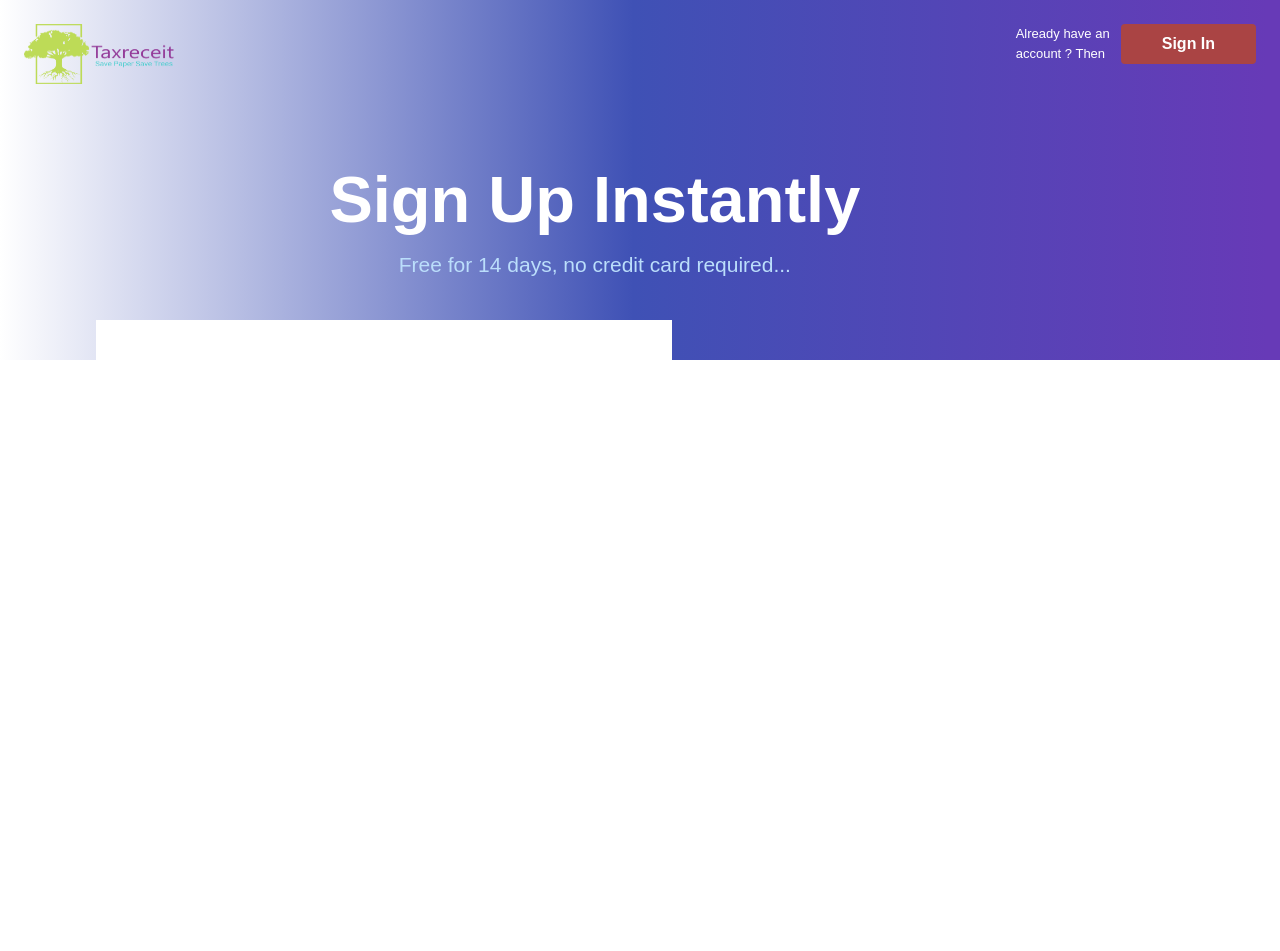
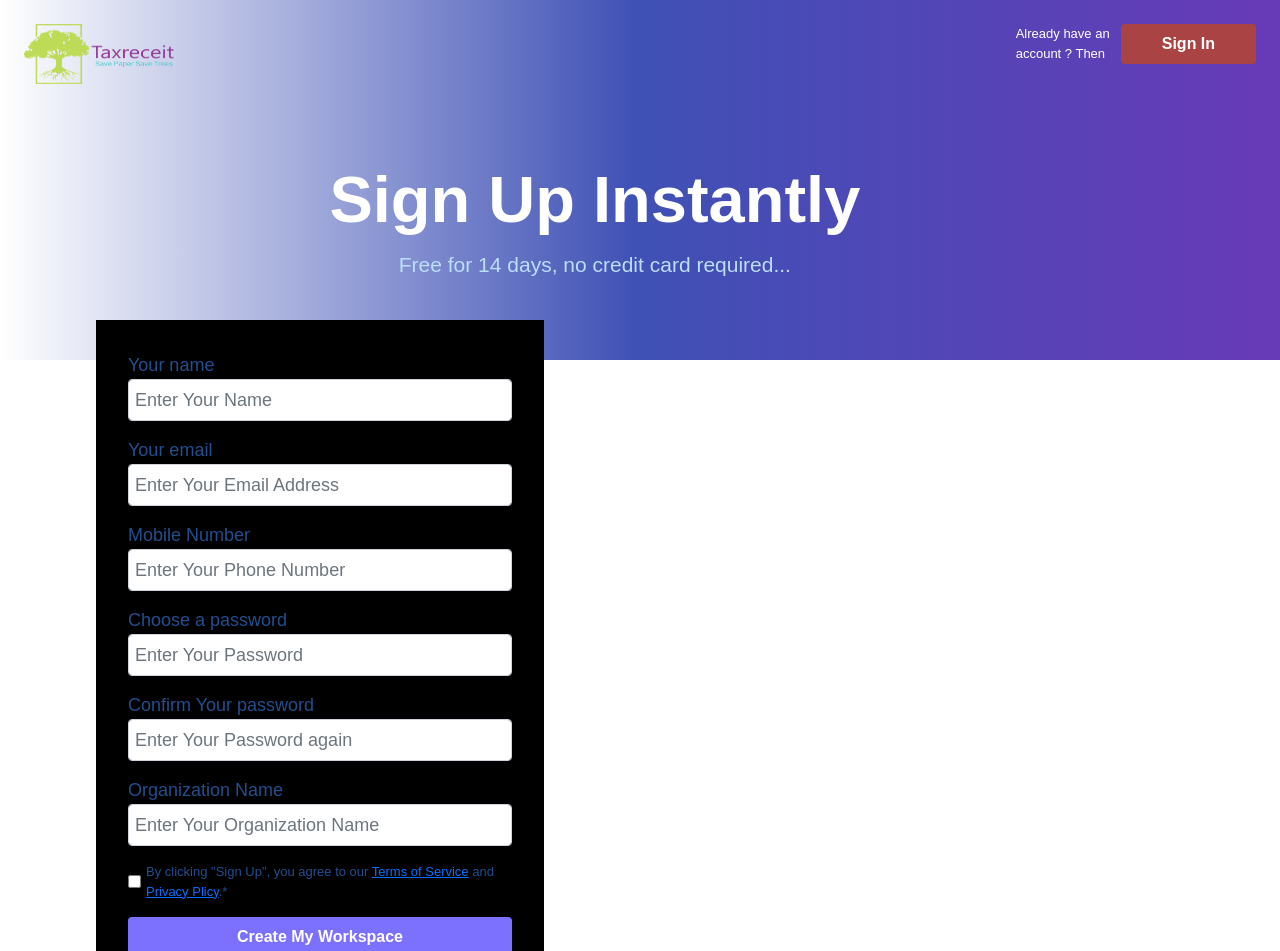
Before and after one commit to 9944098125/tax_receipt, a React (Create React App) app: page /register in a window 1280 px wide. Shown: the top 951 px of the page. Before the commit the page ends 800 px from the top, so only its background shows below. Built offline with nearby package versions, Linux system fonts and the light colour scheme.

Commit message:
register page half completed

```diff
--- a/src/App.css
+++ b/src/App.css
@@ -106,3 +106,23 @@
   width: 100%;
   cursor: pointer;
 }
+
+.label {
+  font-size: small;
+  color: #234e8e;
+  margin-left: 5px;
+}
+
+.register-fields {
+  width:100%;
+  line-height: 1.75rem;
+  outline: none !important;
+  border-radius: 4px;
+  font-size: 1.125rem;
+  color: #536f94 !important;
+  border-width: 1px;
+  padding: 6px 6px;
+  background-color: #ffffff;
+  --tw-border-opacity: 0;
+  --tw-bg-opacity:1;
+}
--- a/src/Components/Registration/Registration.jsx
+++ b/src/Components/Registration/Registration.jsx
@@ -1,6 +1,6 @@
 import { Box, Typography } from "@mui/material";
-import React, { Fragment } from "react";
-import { useNavigate } from "react-router-dom";
+import React, { Fragment, useState } from "react";
+import { Link, useNavigate } from "react-router-dom";
 import saveTree from "../../Assets/saveTree.png";
 import { Formik, Form, Field } from "formik";
 
@@ -18,7 +18,12 @@ function Registration() {
     password: "",
     confirmPassword: "",
     org: "",
-    terms: false,
+  };
+
+  const [terms, setTerms] = useState(false);
+
+  const onCheckingInput = (e) => {
+    setTerms(!terms);
   };
 
   function validate(values) {
@@ -42,8 +47,9 @@ function Registration() {
     if (!values.org) {
       errors.org = "Your Organization name is required";
     }
-    if (!values.terms) {
-      errors.terms = "You must accept the Terms and Privacy Policy to continue";
+
+    if (terms === false) {
+      return;
     }
 
     return errors;
@@ -119,20 +125,166 @@ function Registration() {
       </Box>
       <Box
         sx={{
-          backgroundColor: "white",
+          backgroundColor: "black",
           p: 4,
-          maxHeight: "50vh",
-          maxWidth: { xs: "95vw", md: "45vw" },
+          minHeight: "50vh",
+          width: { xs: "90vw", md: "35vw" },
           minWidth: { xs: "90vw", md: "30vw" },
           mt: { xs: "none", md: -5 },
           ml: { xs: "none", md: 12 },
         }}
       >
-        <Formik
-          initialValues={initialValues}
-          validate={(values) => validate(values)}
-          onSubmit={(values) => submitRegisterForm(values)}
-        ></Formik>
+        <div className="form-section">
+          <Formik
+            initialValues={initialValues}
+            validate={(values) => validate(values)}
+            onSubmit={(values) => submitRegisterForm(values)}
+          >
+            {({ errors, touched }) => (
+              <Form>
+                <div className="form-group">
+                  <Box sx={{ mb: 2 }}>
+                    <Typography sx={{ fontSize: "1.125rem", color: "#234e8e" }}>
+                      Your name
+                    </Typography>
+                    <Field
+                      name="name"
+                      type="text"
+                      placeholder="Enter Your Name"
+                      className={
+                        errors.name && touched.name
+                          ? "register-fields is-invalid form-control"
+                          : "form-control register-fields"
+                      }
+                    />
+                    {errors.name && touched.name && (
+                      <Typography sx={{ color: "red", fontSize: "13px" }}>
+                        {errors.name}
+                      </Typography>
+                    )}
+                  </Box>
+                  <Box sx={{ mb: 2 }}>
+                    <Typography sx={{ fontSize: "1.125rem", color: "#234e8e" }}>
+                      Your email
+                    </Typography>
+                    <Field
+                      name="email"
+                      type="email"
+                      placeholder="Enter Your Email Address"
+                      className={
+                        errors.email && touched.email
+                          ? "register-fields is-invalid form-control"
+                          : "form-control register-fields"
+                      }
+                    />
+                    {errors.email && touched.email && (
+                      <Typography sx={{ color: "red", fontSize: "13px" }}>
+                        {errors.email}
+                      </Typography>
+                    )}
+                  </Box>
+                  <Box sx={{ mb: 2 }}>
+                    <Typography sx={{ fontSize: "1.125rem", color: "#234e8e" }}>
+                      Mobile Number
+                    </Typography>
+                    <Field
+                      name="mobile"
+                      type="number"
+                      placeholder="Enter Your Phone Number"
+                      className={
+                        errors.mobile && touched.mobile
+                          ? "register-fields is-invalid form-control"
+                          : "form-control register-fields"
+                      }
+                    />
+                    {errors.mobile && touched.mobile && (
+                      <Typography sx={{ color: "red", fontSize: "13px" }}>
+                        {errors.mobile}
+                      </Typography>
+                    )}
+                  </Box>
+                  <Box sx={{ mb: 2 }}>
+                    <Typography sx={{ fontSize: "1.125rem", color: "#234e8e" }}>
+                      Choose a password
+                    </Typography>
+                    <Field
+                      name="password"
+                      type="password"
+                      placeholder="Enter Your Password"
+                      className={
+                        errors.password && touched.password
+                          ? "register-fields is-invalid form-control"
+                          : "form-control register-fields"
+                      }
+                    />
+                    {errors.password && touched.password && (
+                      <Typography sx={{ color: "red", fontSize: "13px" }}>
+                        {errors.password}
+                      </Typography>
+                    )}
+                  </Box>
+                  <Box sx={{ mb: 2 }}>
+                    <Typography sx={{ fontSize: "1.125rem", color: "#234e8e" }}>
+                      Confirm Your password
+                    </Typography>
+                    <Field
+                      name="confirmPassword"
+                      type="password"
+                      placeholder="Enter Your Password again"
+                      className={
+                        errors.confirmPassword && touched.confirmPassword
+                          ? "register-fields is-invalid form-control"
+                          : "form-control register-fields"
+                      }
+                    />
+                    {errors.confirmPassword && touched.confirmPassword && (
+                      <Typography sx={{ color: "red", fontSize: "13px" }}>
+                        {errors.confirmPassword}
+                      </Typography>
+                    )}
+                  </Box>
+                  <Box sx={{ mb: 2 }}>
+                    <Typography sx={{ fontSize: "1.125rem", color: "#234e8e" }}>
+                      Organization Name
+                    </Typography>
+                    <Field
+                      name="org"
+                      type="text"
+                      placeholder="Enter Your Organization Name"
+                      className={
+                        errors.org && touched.org
+                          ? "register-fields is-invalid form-control"
+                          : "form-control register-fields"
+                      }
+                    />
+                    {errors.org && touched.org && (
+                      <Typography sx={{ color: "red", fontSize: "13px" }}>
+                        {errors.org}
+                      </Typography>
+                    )}
+                  </Box>
+                  <Box sx={{ mb: 2 }}>
+                    <Box sx={{ display: "flex", alignItems: "center" }}>
+                      <input
+                        type="checkbox"
+                        value={terms}
+                        onChange={onCheckingInput}
+                      />
+                      <label htmlFor="check" className="label">
+                        By clicking "Sign Up", you agree to our{" "}
+                        <Link to="/terms">Terms of Service</Link> and{" "}
+                        <Link to="/privacy">Privacy Plicy</Link>.*
+                      </label>
+                    </Box>
+                  </Box>
+                  <button className="primary-button" type="submit">
+                    Create My Workspace
+                  </button>
+                </div>
+              </Form>
+            )}
+          </Formik>
+        </div>
       </Box>
     </Fragment>
   );
```
